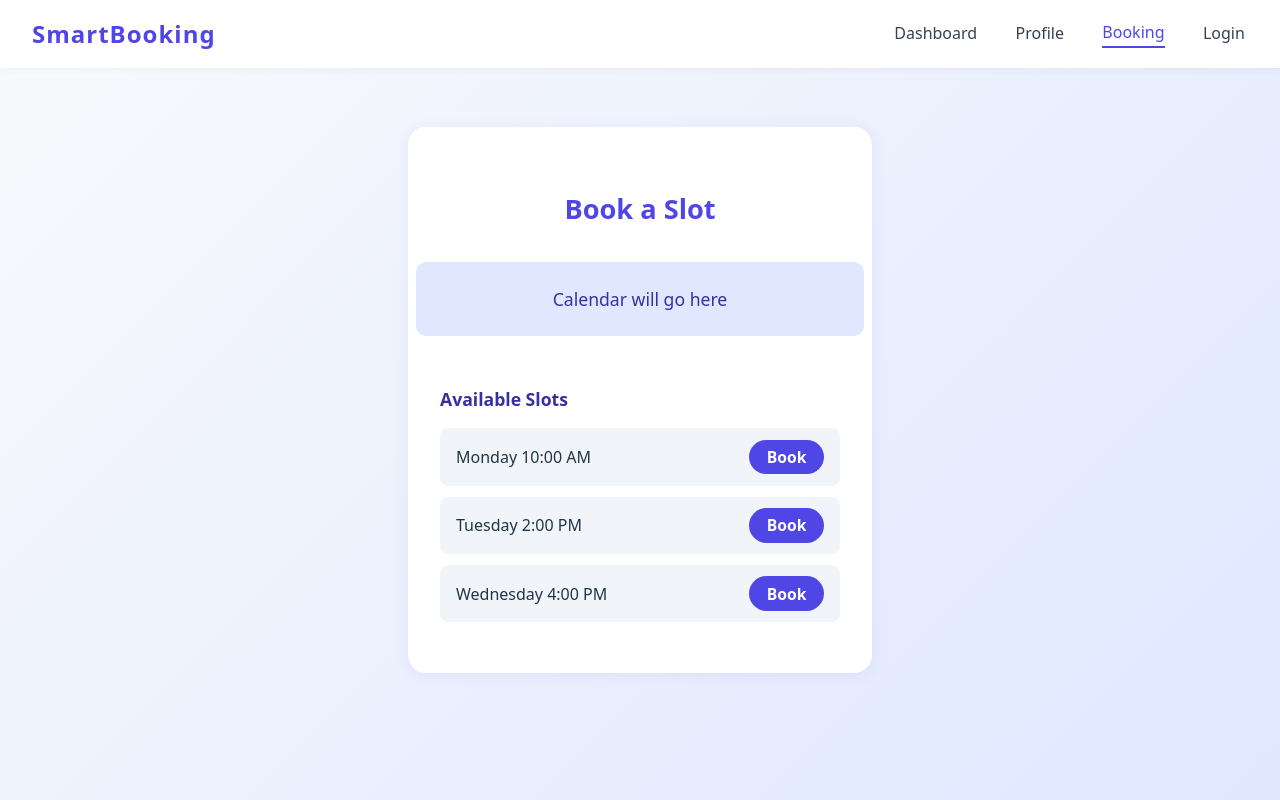
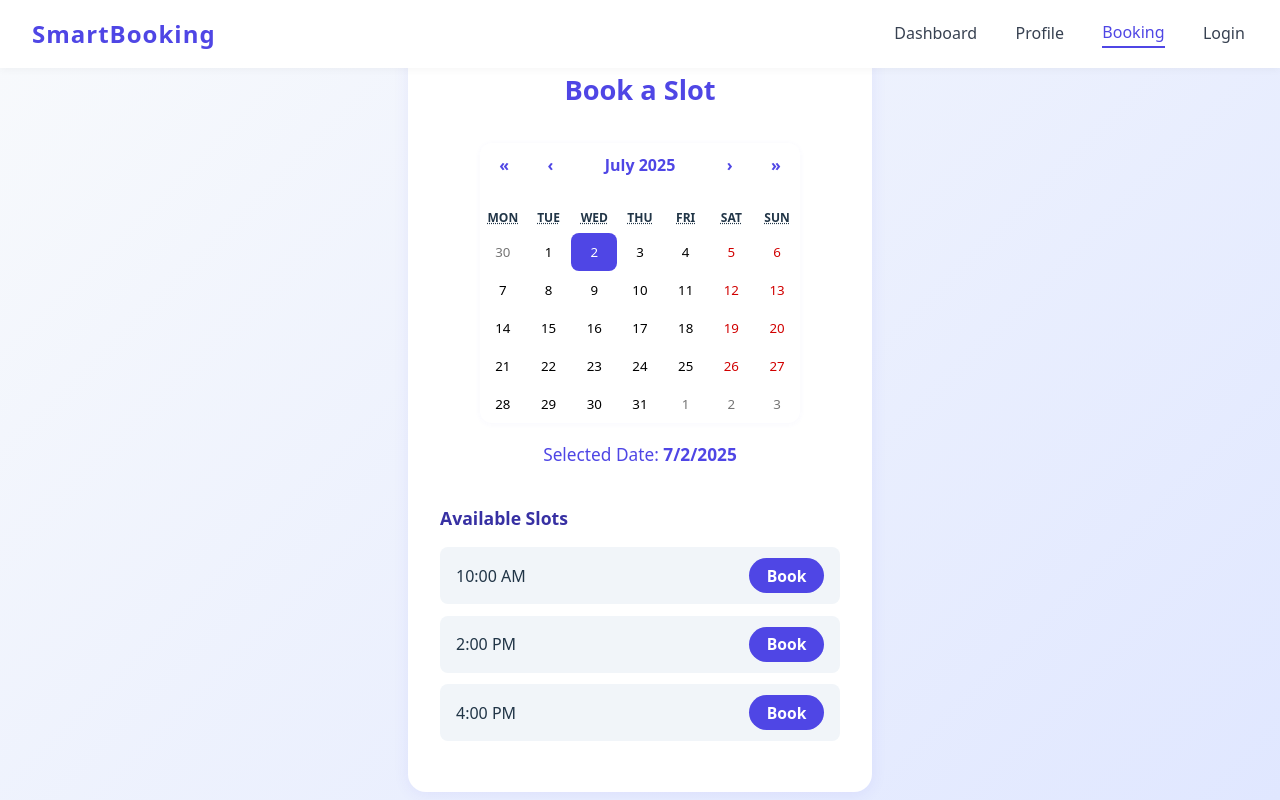
Before and after one commit to idrees31/Smart-Booking-Availability-System, a React (Vite) app: page /booking in a window 1280 px wide. Built offline with nearby package versions, Linux system fonts and the light colour scheme.

Commit message:
Integrate react-calendar for real booking calendar and improve Booking page styling

```diff
--- a/package.json
+++ b/package.json
@@ -11,6 +11,7 @@
   },
   "dependencies": {
     "react": "^19.1.0",
+    "react-calendar": "^6.0.0",
     "react-dom": "^19.1.0",
     "react-router-dom": "^7.6.3"
   },
--- a/src/pages/Booking.css
+++ b/src/pages/Booking.css
@@ -78,9 +78,65 @@
   background: #3730a3;
 }
 
+.calendar-section {
+  width: 100%;
+  display: flex;
+  justify-content: center;
+  margin-bottom: 1.2rem;
+}
+
+.booking-calendar {
+  border-radius: 12px;
+  border: 1px solid #e0e7ff;
+  box-shadow: 0 1px 6px rgba(79,70,229,0.04);
+  font-family: inherit;
+  width: 100%;
+  max-width: 320px;
+  background: #fff;
+}
+
+.selected-date {
+  text-align: center;
+  color: #4f46e5;
+  font-weight: 500;
+  margin-bottom: 1.2rem;
+  font-size: 1.08rem;
+}
+
+/* Calendar color overrides */
+.react-calendar__tile--active,
+.react-calendar__tile--range,
+.react-calendar__tile--rangeStart,
+.react-calendar__tile--rangeEnd {
+  background: #4f46e5 !important;
+  color: #fff !important;
+  border-radius: 8px;
+}
+.react-calendar__tile:enabled:hover,
+.react-calendar__tile:enabled:focus {
+  background: #e0e7ff !important;
+  color: #3730a3 !important;
+  border-radius: 8px;
+}
+.react-calendar__navigation button {
+  color: #4f46e5;
+  font-weight: bold;
+}
+.react-calendar {
+  border: none;
+  width: 100%;
+  font-family: inherit;
+}
+
 @media (max-width: 500px) {
   .booking-content {
     padding: 1.2rem 0.5rem;
     max-width: 95vw;
   }
+  .calendar-section {
+    max-width: 95vw;
+  }
+  .booking-calendar {
+    max-width: 95vw;
+  }
 }
--- a/src/pages/Booking.jsx
+++ b/src/pages/Booking.jsx
@@ -1,22 +1,33 @@
-import React from 'react';
+import React, { useState } from 'react';
 import Navbar from '../components/Navbar';
+import Calendar from 'react-calendar';
+import 'react-calendar/dist/Calendar.css';
 import './Booking.css';
 
 const Booking = () => {
+  const [date, setDate] = useState(new Date());
+
   return (
     <div className="booking-container">
       <Navbar />
       <div className="booking-content">
         <h2>Book a Slot</h2>
-        <div className="calendar-placeholder">
-          <span>Calendar will go here</span>
+        <div className="calendar-section">
+          <Calendar
+            onChange={setDate}
+            value={date}
+            className="booking-calendar"
+          />
+        </div>
+        <div className="selected-date">
+          Selected Date: <b>{date.toLocaleDateString()}</b>
         </div>
         <div className="slots-list">
           <h3>Available Slots</h3>
           <ul>
-            <li>Monday 10:00 AM <button className="cta-btn book-btn">Book</button></li>
-            <li>Tuesday 2:00 PM <button className="cta-btn book-btn">Book</button></li>
-            <li>Wednesday 4:00 PM <button className="cta-btn book-btn">Book</button></li>
+            <li>10:00 AM <button className="cta-btn book-btn">Book</button></li>
+            <li>2:00 PM <button className="cta-btn book-btn">Book</button></li>
+            <li>4:00 PM <button className="cta-btn book-btn">Book</button></li>
           </ul>
         </div>
       </div>
```
Also changed, not shown: 1 other file (tests, documents, lock files or other folders).
